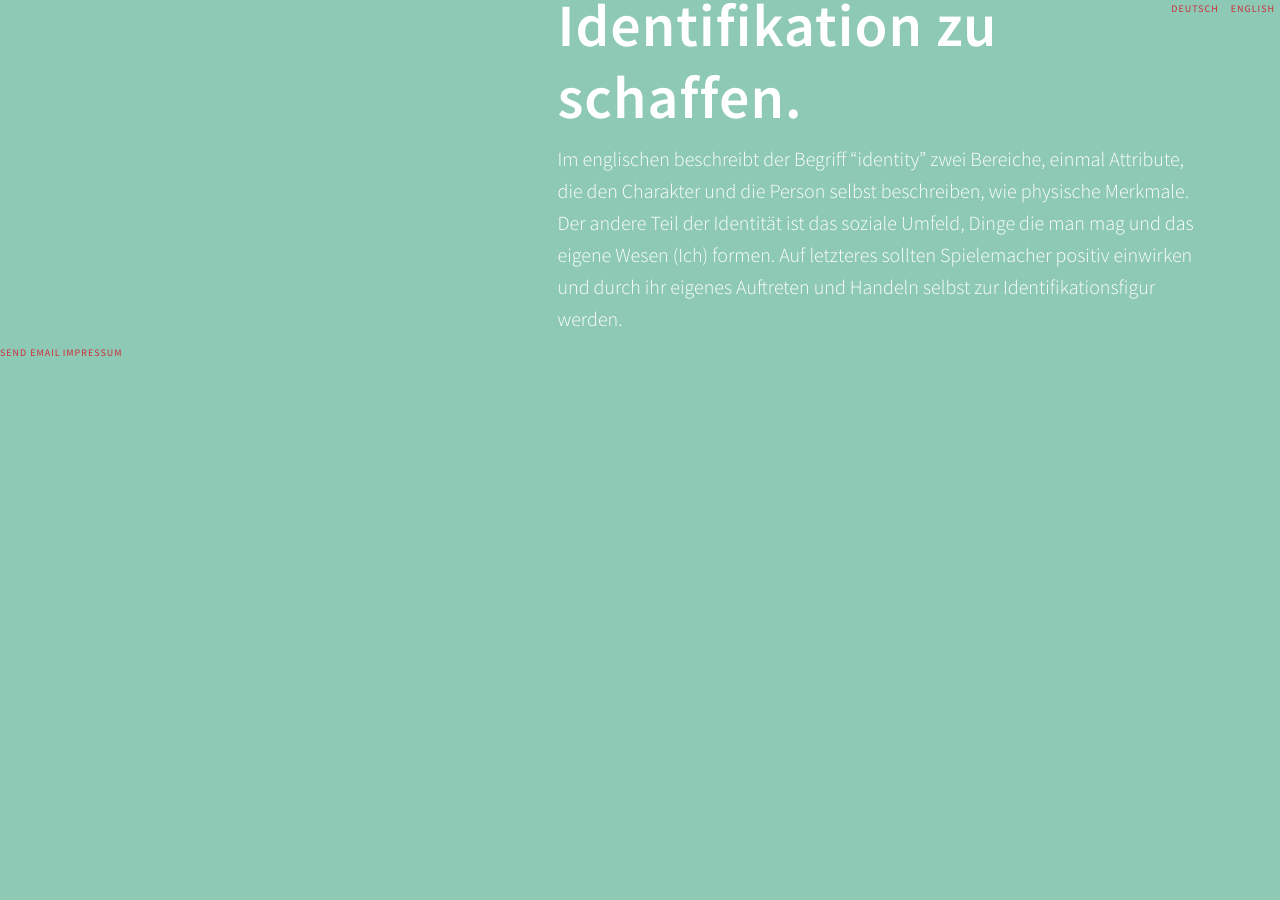
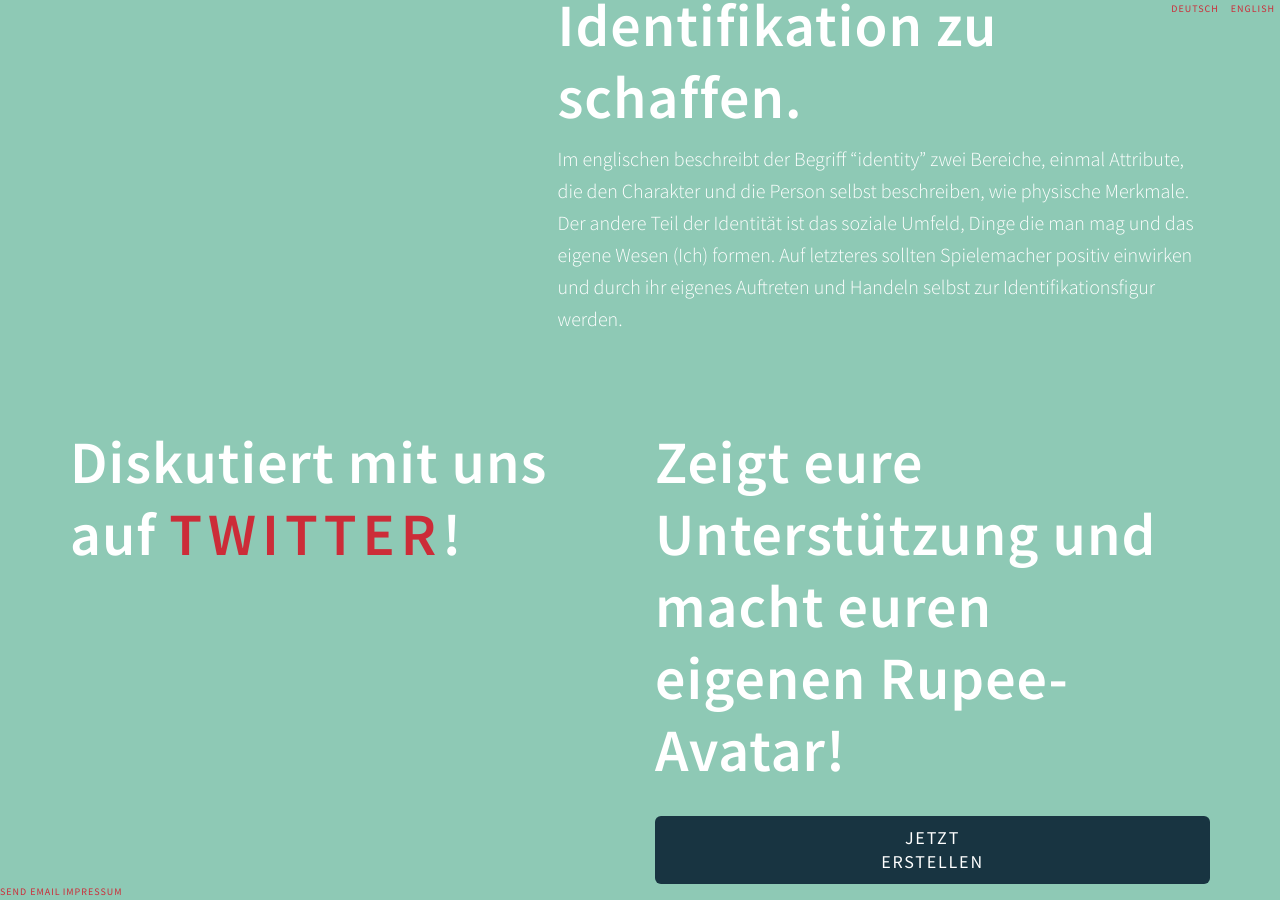
Before and after one commit to gamemakersmanifesto/gamemakersmanifesto.github.io, a Jekyll site: the page built from index.html, in a window 1280 px wide and 900 px high, scrolled down 3095 px. Built offline with Jekyll 4.4.1, drawn with Linux system fonts in a browser that asks for light colours; nearby versions of some CDN libraries; before the commit the page ends 3456 px from its top, so only the background shows below that.

Commit message:
REFURBISH: Structure + Css

```diff
--- a/_layouts/manifest.html
+++ b/_layouts/manifest.html
@@ -152,5 +152,21 @@ layout: default
             </section>
         </div>
 
+        <div class="separator"></div>
+
+        <div class="row">
+            <section>
+                <div class="vertical-center">
+                    <div class="col-md-6">
+                    <h2>Diskutiert mit uns auf <a href="http://twitter.com/gmmanifesto">twitter</a>!</h2>
+                    </div>
+                    <div class="col-md-6">
+                        <h2>Zeigt eure Unterstützung und macht euren eigenen Rupee-Avatar!</h2>
+                        <a href="/gmmgenerator/index.html" class="btn btn-danger btn-lg avatar-cta btn-block">Jetzt <br>erstellen</a>
+                    </div>
+                </div>
+            </section>
+        </div>
+
     </div>
 </div>
```
